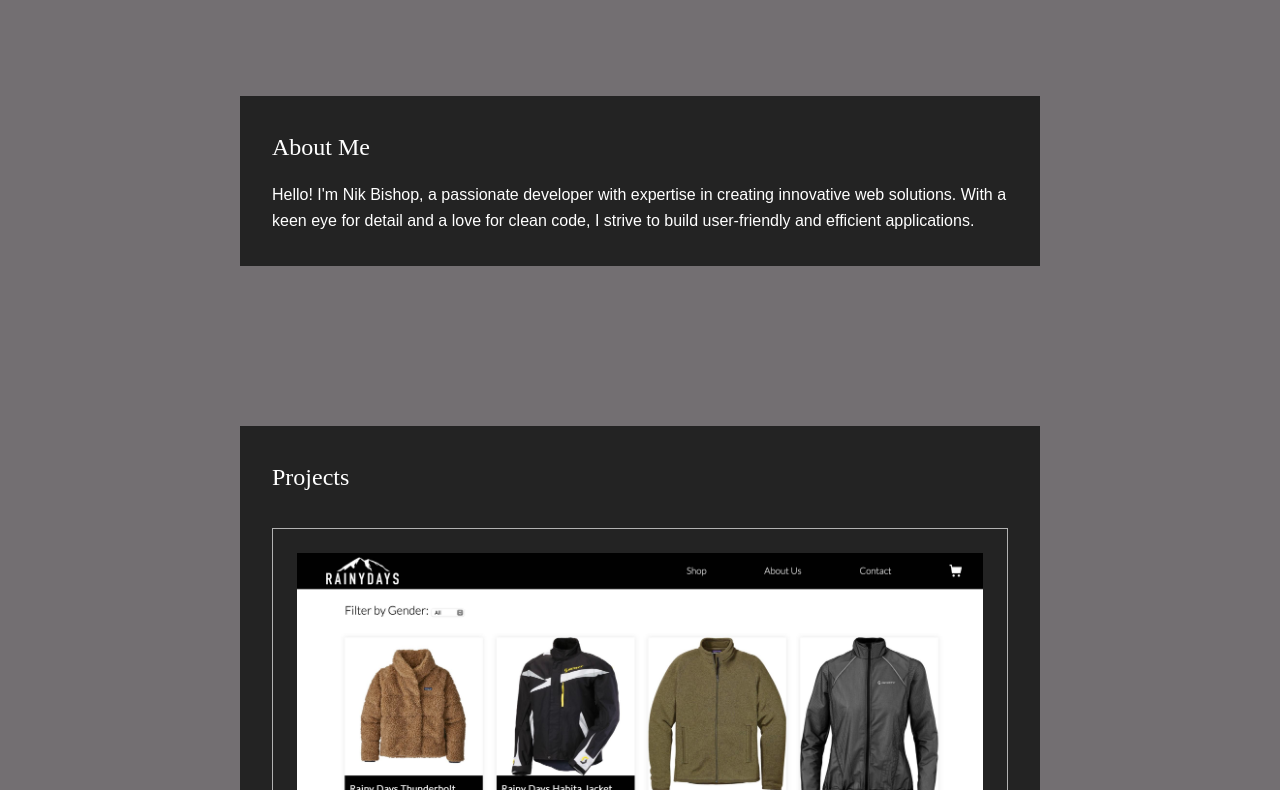
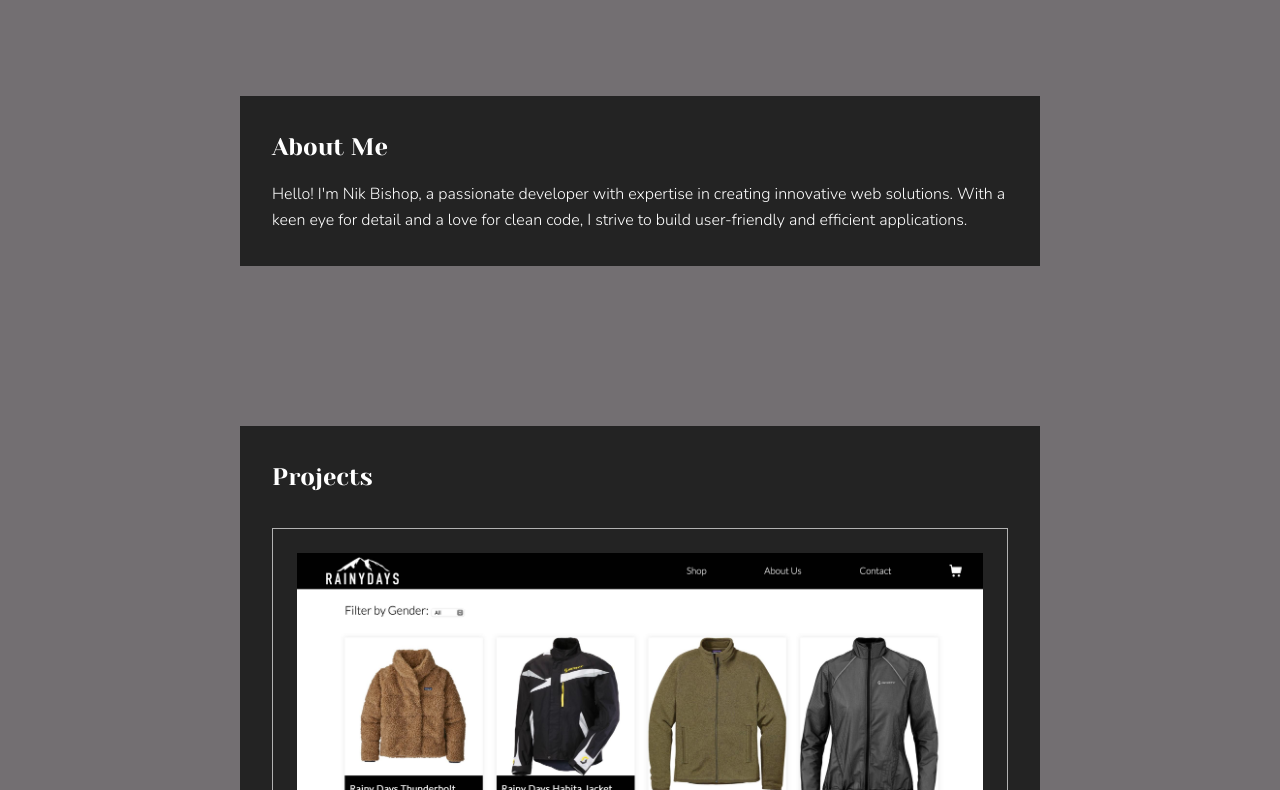
Before and after one commit to Niksubishi/Portfolio-1, a plain HTML site: page index.html in a window 1280 px wide. Shown: the part 64-854 px from the top of the page. Drawn offline with Linux system fonts and the light colour scheme; the site is published under a folder, as on GitHub Pages, so addresses that start at the root find nothing.

Commit message:
Update styles.css

```diff
--- a/css/styles.css
+++ b/css/styles.css
@@ -1,11 +1,11 @@
 @font-face {
   font-family: "YesevaOne-Regular";
-  src: url("/fonts/YesevaOne-Regular.ttf") format("truetype");
+  src: url("../fonts/YesevaOne-Regular.ttf") format("truetype");
 }
 
 @font-face {
   font-family: "Nunito-Light";
-  src: url("/fonts/Nunito-Light.ttf") format("truetype");
+  src: url("../fonts/Nunito-Light.ttf") format("truetype");
 }
 
 :root {
```
